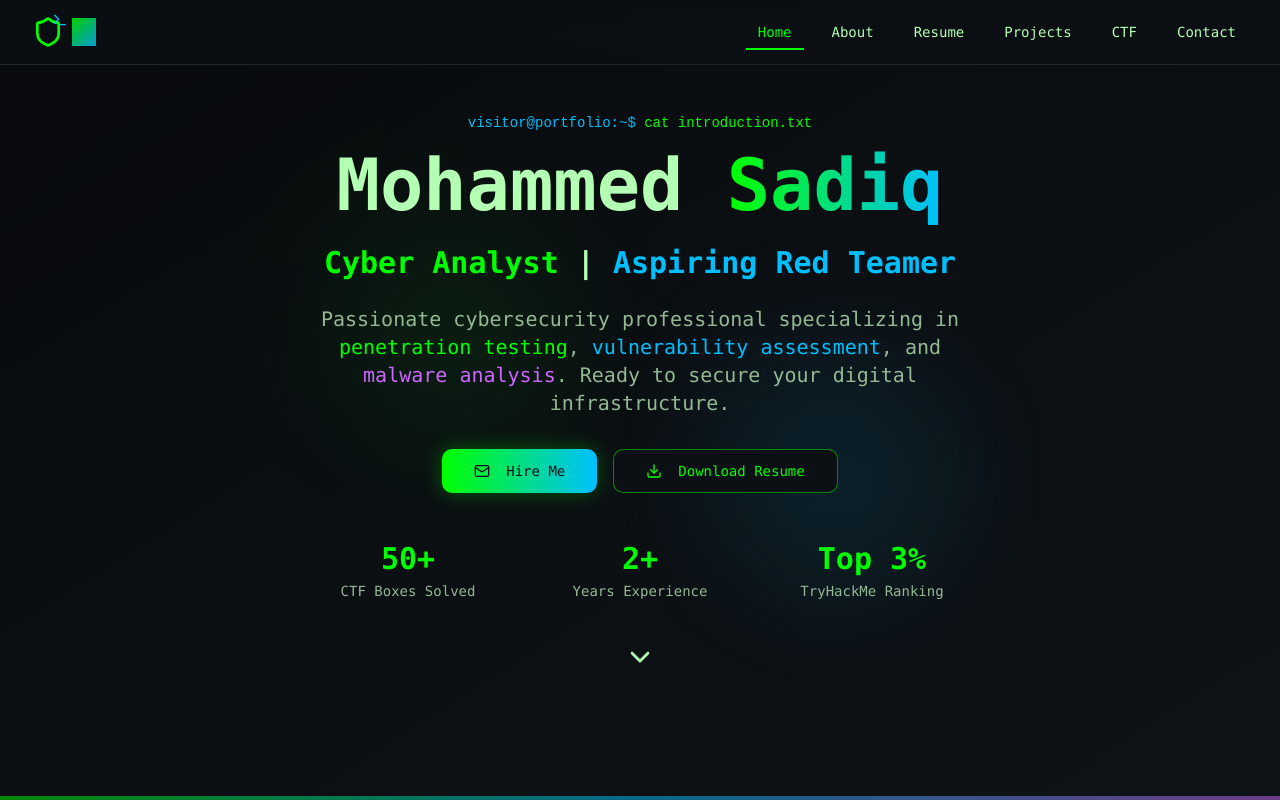
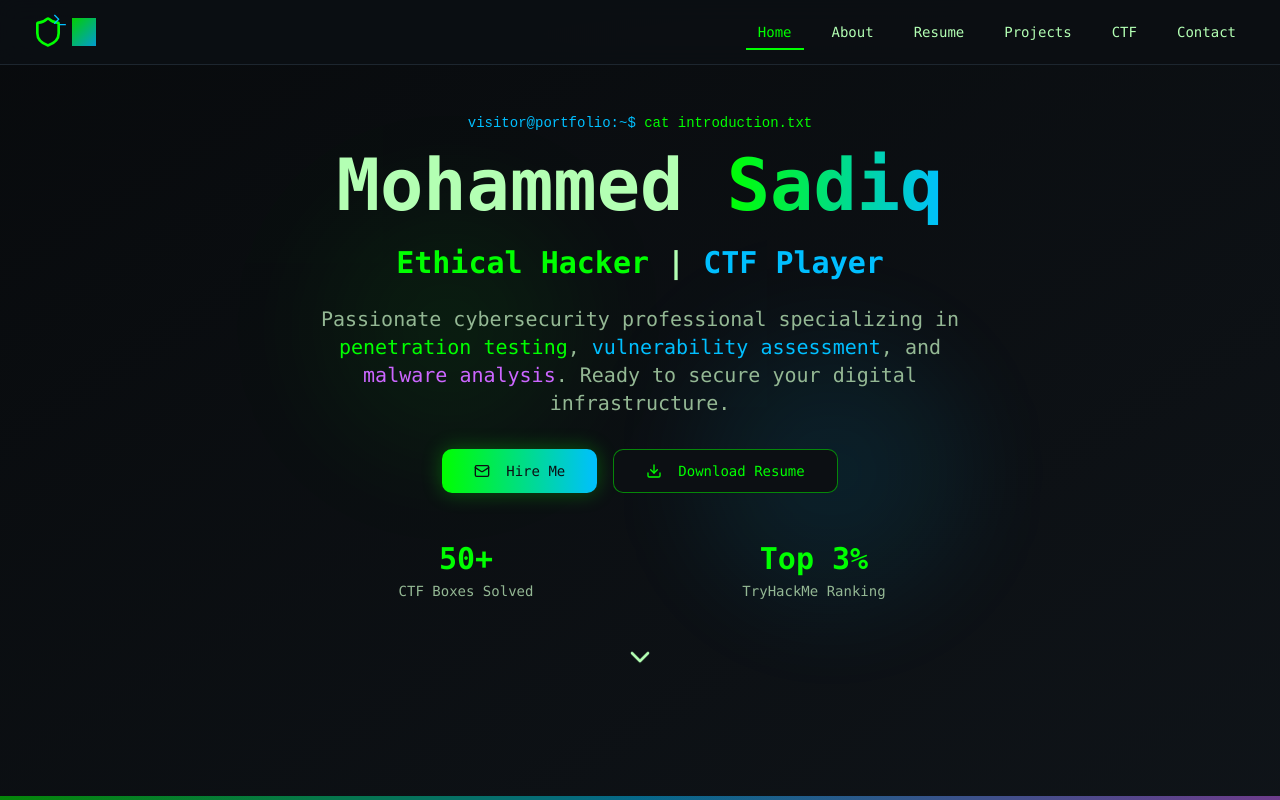
Before and after one commit to Sadiq788/cyber-sadiq-bytes, a React (Vite) app: page / in a window 1280 px wide. Shown: the top 800 px of the page. Built offline with nearby package versions, Linux system fonts and the light colour scheme.

Commit message:
Refactor: Update title and remove experience

```diff
--- a/src/components/Hero.tsx
+++ b/src/components/Hero.tsx
@@ -57,9 +57,9 @@ const Hero = () => {
           transition={{ delay: 1.0 }}
           className="text-xl sm:text-2xl lg:text-3xl font-semibold mb-6 text-muted-foreground"
         >
-          <span className="text-cyber-green">Cyber Analyst</span>
+          <span className="text-cyber-green">Ethical Hacker</span>
           <span className="text-foreground"> | </span>
-          <span className="text-cyber-blue">Aspiring Red Teamer</span>
+          <span className="text-cyber-blue">CTF Player</span>
         </motion.div>
 
         {/* Introduction */}
@@ -107,11 +107,10 @@ const Hero = () => {
           initial={{ opacity: 0, y: 20 }}
           animate={{ opacity: 1, y: 0 }}
           transition={{ delay: 1.6 }}
-          className="grid grid-cols-1 sm:grid-cols-3 gap-6 mb-12"
+          className="grid grid-cols-1 sm:grid-cols-2 gap-6 mb-12"
         >
           {[
             { number: '50+', label: 'CTF Boxes Solved' },
-            { number: '2+', label: 'Years Experience' },
             { number: 'Top 3%', label: 'TryHackMe Ranking' },
           ].map((stat, index) => (
             <motion.div
```
